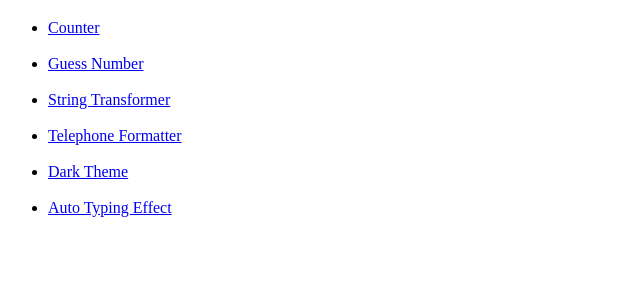
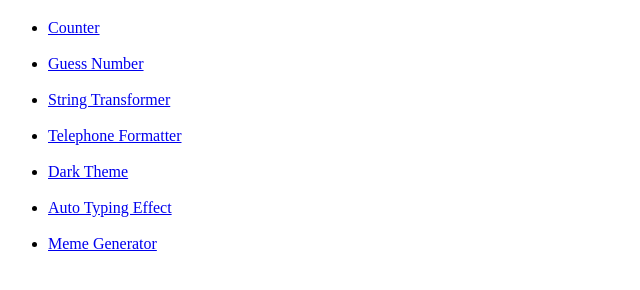
Before and after one commit to RahulSrivastava0/JS_Projects, a plain HTML site: page index.html in a window 1280 px wide. Shown: the part 62-352 px from the top of the page, without its empty margins (0-640 px from the left). Drawn offline with Linux system fonts and the light colour scheme.

Commit message:
Update index.html

```diff
--- a/index.html
+++ b/index.html
@@ -20,6 +20,8 @@
     <br/>
      <li><a href="Auto_Typing_Effect/index.html">Auto Typing Effect</a></li>
     <br/>
+     <li><a href="Meme_Generator/index.html">Meme Generator</a></li>
+    <br/>
     <!-- Add links for all projects -->
   </ul>
 </body>
```
